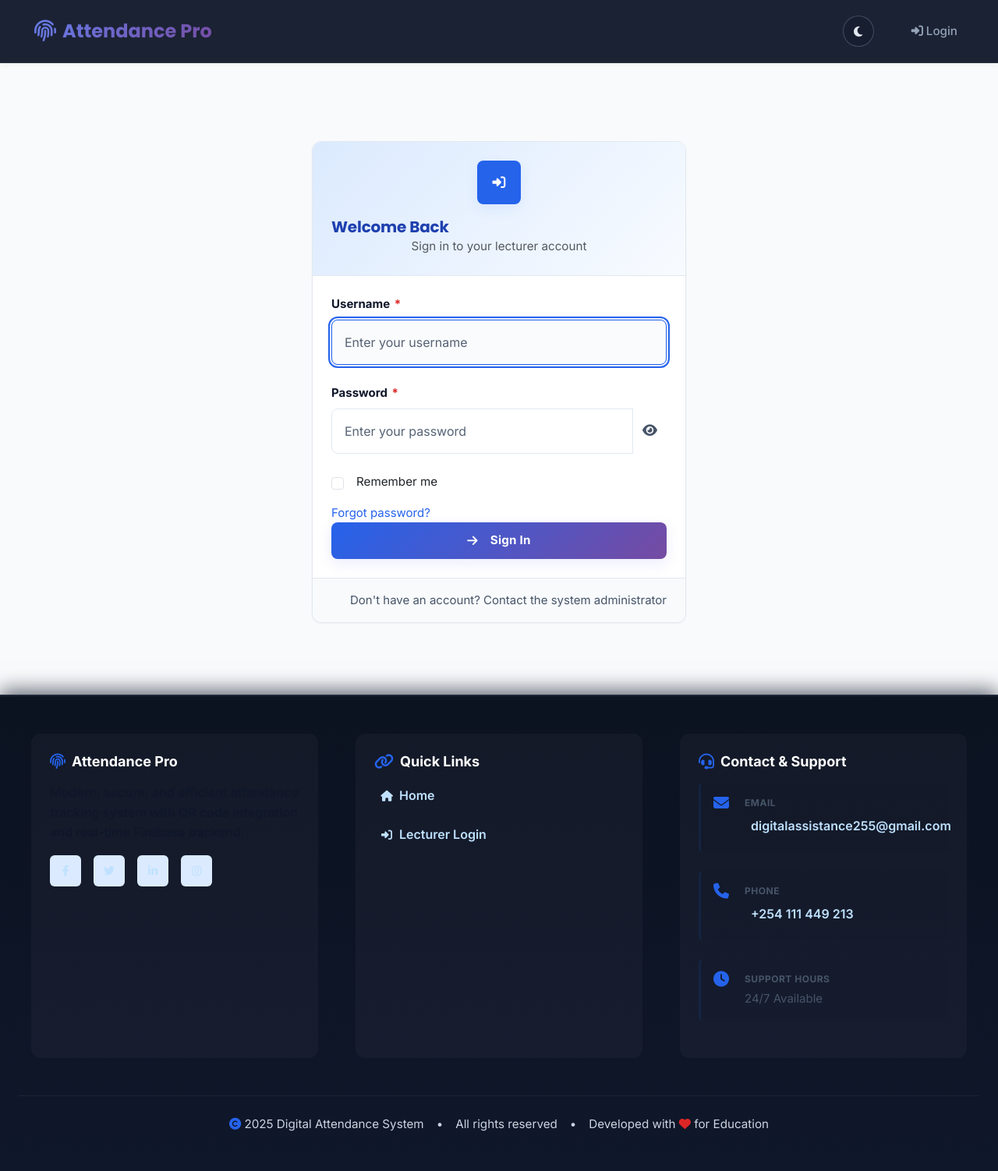
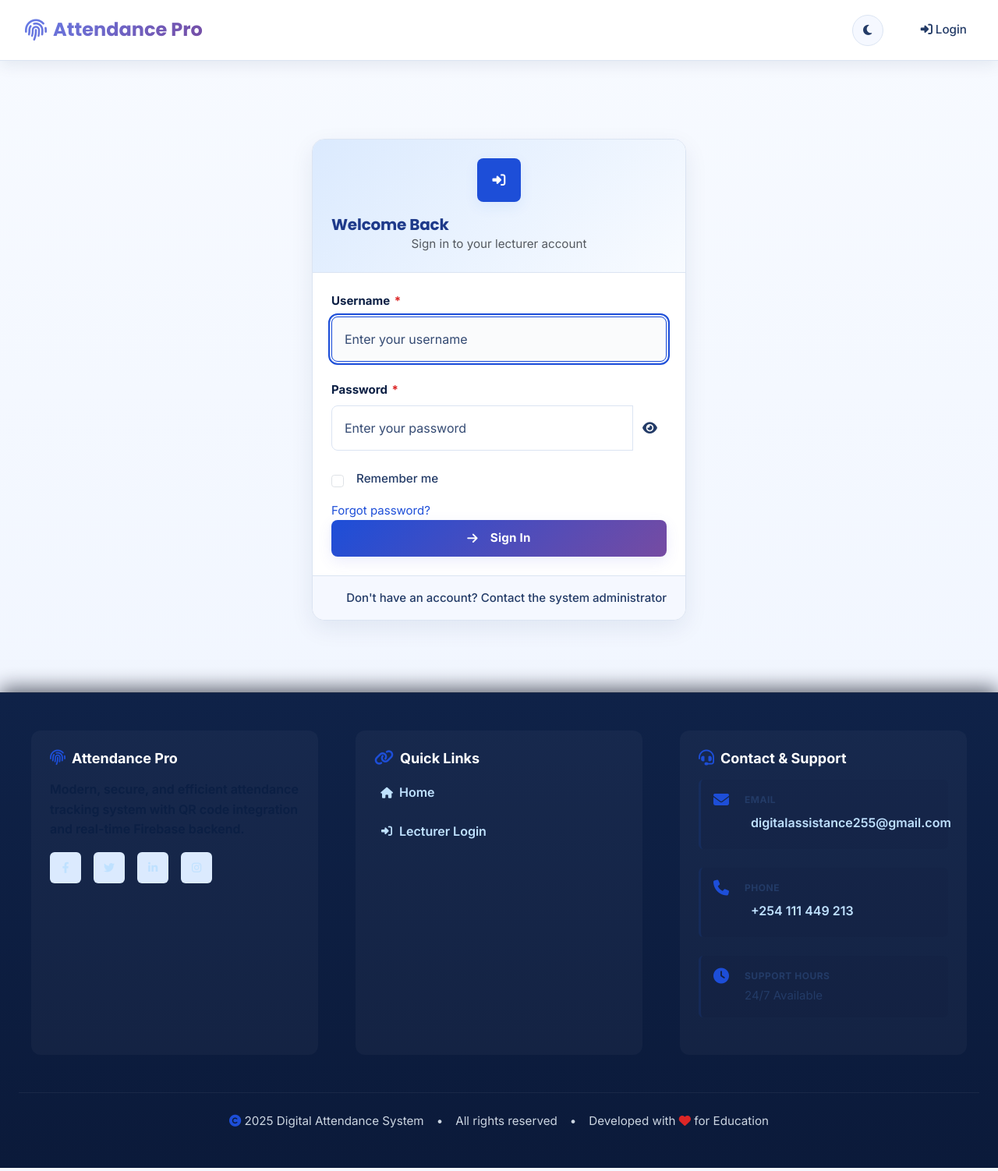
Before and after one commit to Motongorii/Digital-Attendace-Systemm, a Django app: page /login/ in a window 1280 px wide. Shown: the whole page at 78% size. Run offline with Django 4.2, Linux system fonts and the light colour scheme; parts of the project's set-up code (start-up, migrations or seed data) failed here and were passed over; some libraries are stand-ins or nearby versions.

Commit message:
Refresh system-wide visual design for professional light/dark theming.
Apply a cleaner white-and-navy light theme, improve global typography and component contrast, and refine login page styling for a more polished and readable experience in both modes.

Co-authored-by: Cursor <cursoragent@cursor.com>

```diff
--- a/static/css/professional.css
+++ b/static/css/professional.css
@@ -4,10 +4,10 @@
    ======================================== */
 
 :root {
-    /* Color Palette - Muted, Professional, Calm */
-    --primary-color: #2563eb;           /* Professional Blue */
-    --primary-light: #dbeafe;           /* Very light blue */
-    --primary-dark: #1e40af;            /* Deep blue */
+    /* Light theme palette: white surfaces + dark-blue typography */
+    --primary-color: #1d4ed8;
+    --primary-light: #dbeafe;
+    --primary-dark: #1e3a8a;
 
     --secondary-color: #64748b;         /* Slate Gray */
     --secondary-light: #f1f5f9;         /* Light slate */
@@ -22,14 +22,14 @@
     --error-color: #dc2626;             /* Muted Red */
     --error-light: #fee2e2;             /* Very light red */
 
-    --neutral-bg: #ffffff;              /* Clean white */
-    --neutral-bg-alt: #f8fafc;          /* Off-white background */
-    --neutral-border: #e2e8f0;          /* Subtle border */
+    --neutral-bg: #ffffff;
+    --neutral-bg-alt: #f5f8ff;
+    --neutral-border: #dbe4f2;
 
-    --text-primary: #0f172a;            /* Deep navy (readable) */
-    --text-secondary: #475569;          /* Slate (secondary info) */
-    --text-tertiary: #94a3b8;           /* Light slate (muted) */
-    --text-inverse: #ffffff;            /* For dark backgrounds */
+    --text-primary: #0b1f44;
+    --text-secondary: #233b67;
+    --text-tertiary: #5f769f;
+    --text-inverse: #ffffff;
 
     --shadow-sm: 0 1px 2px rgba(0, 0, 0, 0.05);
     --shadow-md: 0 4px 6px rgba(0, 0, 0, 0.07);
@@ -72,7 +72,7 @@ body {
     font-size: 0.9375rem;
     line-height: 1.6;
     color: var(--text-primary);
-    background-color: var(--neutral-bg-alt);
+    background: linear-gradient(180deg, #f7faff 0%, #eef4ff 100%);
     min-height: 100vh;
     display: flex;
     flex-direction: column;
@@ -145,9 +145,9 @@ a:hover {
    ======================================== */
 
 .navbar {
-    background: var(--neutral-bg);
+    background: rgba(255, 255, 255, 0.92);
     border-bottom: 1px solid var(--neutral-border);
-    box-shadow: var(--shadow-sm);
+    box-shadow: 0 6px 20px rgba(14, 30, 84, 0.08);
     padding: var(--spacing-md) var(--spacing-lg);
     position: sticky;
     top: 0;
@@ -229,7 +229,7 @@ a:hover {
     background: var(--neutral-bg);
     border: 1px solid var(--neutral-border);
     border-radius: var(--radius-lg);
-    box-shadow: var(--shadow-sm);
+    box-shadow: 0 10px 30px rgba(19, 42, 90, 0.08);
     overflow: hidden;
     transition: all 0.2s ease;
 }
@@ -792,10 +792,9 @@ input[type="radio"] {
    ======================================== */
 
 footer {
-    /* Dark, high-contrast footer for readability */
-    background: linear-gradient(180deg, #0b1220 0%, #0f172a 100%);
-    color: #e6eef8; /* light text for contrast */
-    border-top: 2px solid rgba(255,255,255,0.06);
+    background: linear-gradient(180deg, #0f2248 0%, #0b1a3a 100%);
+    color: #e6eef8;
+    border-top: 1px solid rgba(255,255,255,0.08);
     padding: var(--spacing-2xl) var(--spacing-lg);
     margin-top: auto;
     box-shadow: 0 -6px 24px rgba(2,6,23,0.6);
--- a/templates/attendance/login.html
+++ b/templates/attendance/login.html
@@ -17,6 +17,7 @@
     .card {
         max-width: 480px;
         margin: 0 auto;
+        border-radius: 16px;
     }
 
     .card-header {
@@ -30,6 +31,7 @@
     .card-header h3 {
         color: var(--primary-dark);
         margin-bottom: 0.25rem;
+        font-size: 2rem;
     }
 
     .card-header p { color: var(--text-secondary); margin: 0; }
@@ -99,6 +101,21 @@
 
     .card-footer {
         color: var(--text-secondary) !important;
+        font-weight: 500;
+    }
+
+    .form-check-label {
+        color: var(--text-secondary);
+        font-weight: 500;
+    }
+
+    body[data-theme="dark"] .card-header {
+        background: linear-gradient(135deg, #111827 0%, #1f2937 100%);
+    }
+
+    body[data-theme="dark"] .card-header h3,
+    body[data-theme="dark"] .card-header p {
+        color: #e5e7eb !important;
     }
 
     /* ensure high contrast for small screens */
--- a/templates/base.html
+++ b/templates/base.html
@@ -20,11 +20,11 @@
         }
 
         .navbar {
-            background: rgba(15, 23, 42, 0.95) !important;
+            background: rgba(255, 255, 255, 0.92) !important;
             backdrop-filter: blur(10px);
-            border-bottom: 1px solid rgba(148, 163, 184, 0.1);
-            padding: 1rem 2rem;
-            box-shadow: 0 2px 8px rgba(0, 0, 0, 0.05);
+            border-bottom: 1px solid var(--neutral-border);
+            padding: 0.9rem 1.25rem;
+            box-shadow: 0 6px 18px rgba(13, 36, 82, 0.08);
         }
 
         .navbar-brand {
@@ -38,23 +38,23 @@
         }
 
         .nav-link {
-            color: #94a3b8 !important;
-            font-weight: 500;
+            color: var(--text-secondary) !important;
+            font-weight: 600;
             transition: all 0.3s ease;
             margin-left: 1rem;
             border-radius: 8px;
         }
 
         .nav-link:hover {
-            color: #e2e8f0 !important;
-            background: rgba(102, 126, 234, 0.1);
+            color: var(--primary-dark) !important;
+            background: var(--primary-light);
             padding: 0.5rem 1rem;
         }
 
         .theme-toggle-btn {
-            border: 1px solid rgba(148, 163, 184, 0.35);
-            background: rgba(15, 23, 42, 0.35);
-            color: #e2e8f0;
+            border: 1px solid var(--neutral-border);
+            background: var(--neutral-bg-alt);
+            color: var(--text-secondary);
             border-radius: 9999px;
             width: 40px;
             height: 40px;
@@ -65,15 +65,7 @@
             cursor: pointer;
         }
         .theme-toggle-btn:hover { background: rgba(102, 126, 234, 0.2); }
-
-        body[data-theme="dark"] {
-            --neutral-bg: #0f172a;
-            --neutral-bg-alt: #020617;
-            --neutral-border: #334155;
-            --text-primary: #e2e8f0;
-            --text-secondary: #cbd5e1;
-            --text-tertiary: #94a3b8;
-        }
+        body[data-theme="dark"] .navbar { background: rgba(2, 6, 23, 0.9) !important; }
 
         main {
             flex: 1;
```
Also changed, not shown: other parts of static/css/professional.css (+20 -10 lines).
